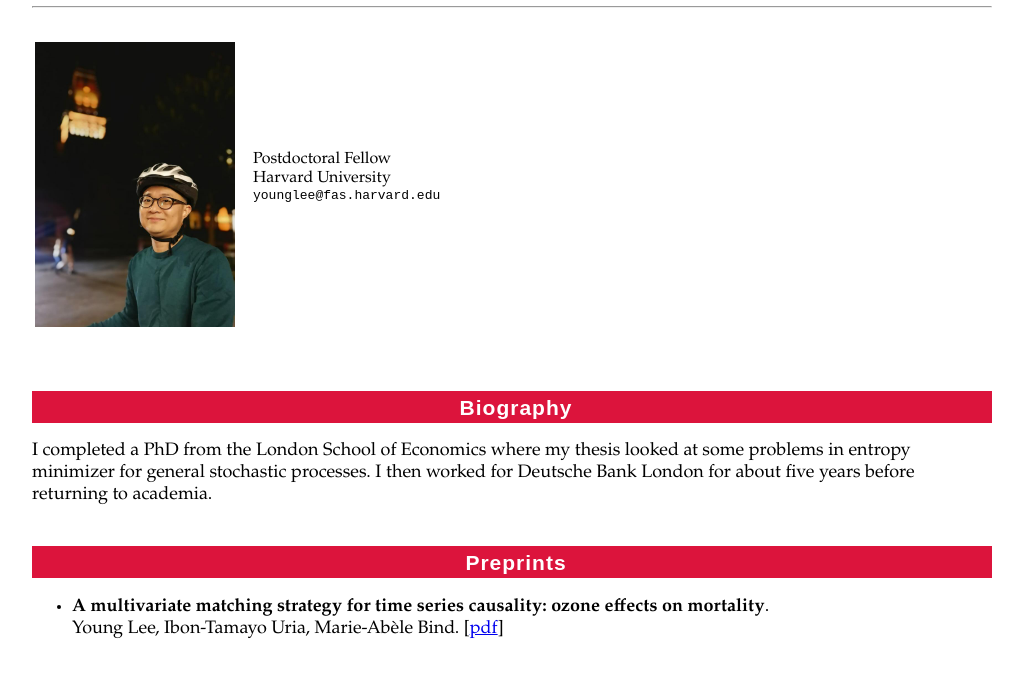
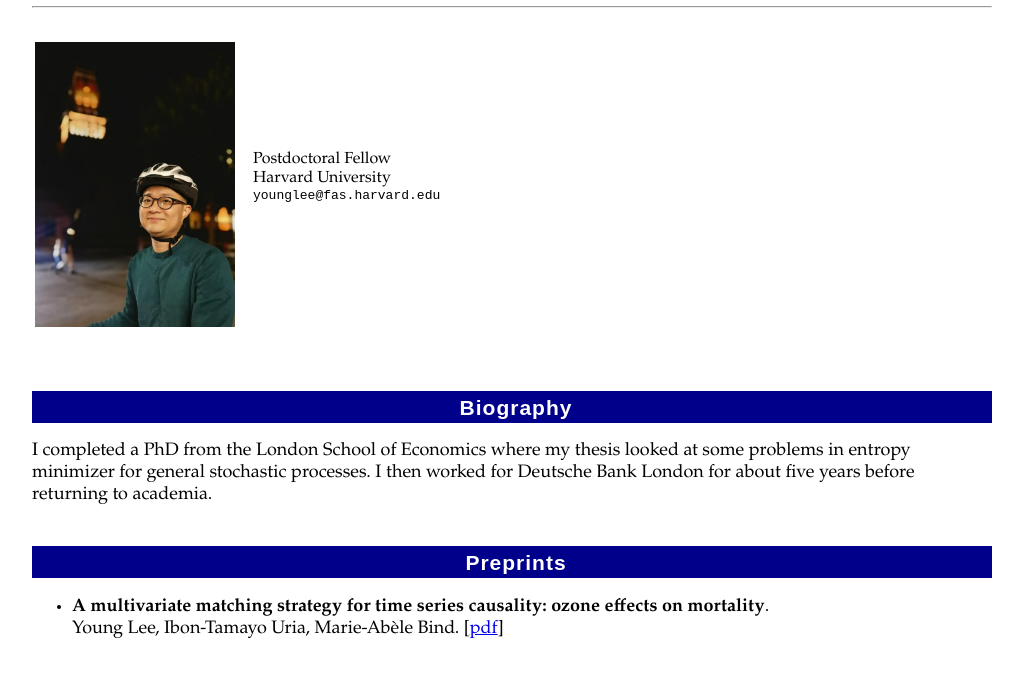
Before and after one commit to youngtlee/youngtlee, a plain HTML site: page index.html in a window 1280 px wide. Shown: the part 108-785 px from the top of the page, without its empty margins (128-1151 px from the left). Drawn offline with Linux system fonts and the light colour scheme.

Commit message:
Add files via upload

```diff
--- a/style.css
+++ b/style.css
@@ -15,8 +15,8 @@ h2 {
 	font: 14px Arial, Garamond, Trebuchet MS, Verdana, Lucida Grande, Tahoma;
 	font-size: 21px;
 	font-weight: bold;
-	background: /*#99e7ff*//*#C6C6C6*//*#4CAF50*/crimson;
-	border: 2px solid /*#99e7ff*//*#ccc*//*#4CAF50*/crimson;
+	background: /*#99e7ff*//*#C6C6C6*//*#4CAF50*/#00008b;
+	border: 2px solid /*#99e7ff*//*#ccc*//*#4CAF50*/#00008b;
 	color: white;
 	padding-left: 8px;
 	padding-top: 3px;
```
